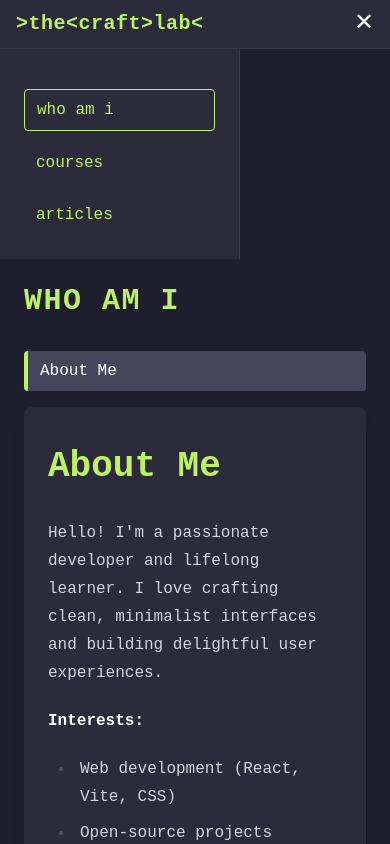
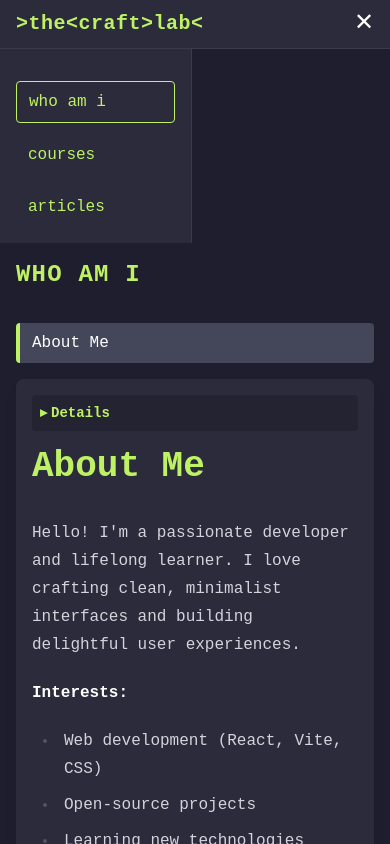
Before and after one commit to thecraftsmith/thecraftlab.io, a React (Vite) app: page / in a window 390 px wide. Both pictures are taken after a click on the button "Toggle Menu". Built offline with nearby package versions, Linux system fonts and the light colour scheme.

Commit message:
Improve mobile experience and collapsible front-matter

```diff
--- a/src/App.jsx
+++ b/src/App.jsx
@@ -69,7 +69,7 @@ export default function App() {
         </button>
       </header>
 
-      <aside className={`${sidebarOpen ? 'block' : 'hidden'} md:block bg-[#2b2b3c] border-r border-[#3a3a4d] p-6 flex flex-col gap-8 w-60 flex-shrink-0`}>
+<aside className={`${sidebarOpen ? 'block' : 'hidden'} md:block bg-[#2b2b3c] border-r border-[#3a3a4d] p-4 md:p-6 flex flex-col gap-8 w-48 md:w-60 flex-shrink-0`}>
         <div className="hidden md:block text-xl font-bold text-lime-300 tracking-wide">{'>'}the{'<'}craft{'>'}lab{'<'}</div>
         <nav className="flex flex-col gap-3 mt-4">
           {['whoami', 'courses', 'articles'].map((section) => (
@@ -86,9 +86,9 @@ export default function App() {
         </nav>
       </aside>
 
-      <main className="flex-1 overflow-y-auto p-6">
+      <main className="flex-1 overflow-y-auto p-4 md:p-6">
         <div className="max-w-3xl mx-auto space-y-8">
-          <h2 className="text-3xl font-bold text-lime-300 uppercase tracking-wider animate-slideIn">{sectionTitle}</h2>
+          <h2 className="text-2xl md:text-3xl font-bold text-lime-300 uppercase tracking-wider animate-slideIn">{sectionTitle}</h2>
           <div className="flex flex-col md:flex-row gap-4">
             <div className="flex-shrink-0 w-full md:w-48 space-y-2">
               {files.map((file) => (
@@ -103,9 +103,10 @@ export default function App() {
                 </button>
               ))}
             </div>
-            <div className="prose prose-invert prose-headings:text-lime-300 flex-1 bg-[#2b2b3c] p-6 rounded-lg shadow-lg animate-fadeIn">
+            <div className="prose prose-invert prose-headings:text-lime-300 flex-1 bg-[#2b2b3c] p-4 md:p-6 rounded-lg shadow-lg animate-fadeIn">
               {frontmatter && (
-                <div className="metadata space-y-1 mb-4 text-sm">
+                <>
+                  <div className="hidden md:block metadata space-y-1 mb-4 text-sm text-gray-400">
                     {frontmatter.created && <div><strong>Created:</strong> {frontmatter.created}</div>}
                     {frontmatter.updated && <div><strong>Last updated:</strong> {frontmatter.updated}</div>}
                     {frontmatter.version && <div><strong>Version:</strong> {frontmatter.version}</div>}
@@ -125,6 +126,30 @@ export default function App() {
                       </div>
                     )}
                   </div>
+                  <details className="md:hidden metadata mb-4 text-sm bg-[#232331] p-2 rounded">
+                    <summary className="cursor-pointer font-semibold text-lime-300">Details</summary>
+                    <div className="space-y-1 mt-2 text-gray-400">
+                      {frontmatter.created && <div><strong>Created:</strong> {frontmatter.created}</div>}
+                      {frontmatter.updated && <div><strong>Last updated:</strong> {frontmatter.updated}</div>}
+                      {frontmatter.version && <div><strong>Version:</strong> {frontmatter.version}</div>}
+                      {frontmatter.author && <div><strong>Author:</strong> {frontmatter.author}</div>}
+                      {frontmatter.references && frontmatter.references.length > 0 && (
+                        <div>
+                          <strong>References:</strong>
+                          <ul className="list-disc list-inside">
+                            {frontmatter.references.map((ref, idx) => (
+                              <li key={idx}>
+                                <a href={ref} target="_blank" rel="noopener noreferrer" className="underline text-lime-300">
+                                  {ref}
+                                </a>
+                              </li>
+                            ))}
+                          </ul>
+                        </div>
+                      )}
+                    </div>
+                  </details>
+                </>
               )}
               <ReactMarkdown remarkPlugins={[remarkGfm]}>{content}</ReactMarkdown>
             </div>
--- a/src/index.css
+++ b/src/index.css
@@ -37,3 +37,21 @@ a {
   color: inherit;
   text-decoration: none;
 }
+
+details summary {
+  list-style: none;
+  cursor: pointer;
+}
+details summary::-webkit-details-marker {
+  display: none;
+}
+details summary::before {
+  content: '▸';
+  display: inline-block;
+  margin-right: 0.25rem;
+  transform: rotate(0deg);
+  transition: transform 0.2s ease;
+}
+details[open] summary::before {
+  transform: rotate(90deg);
+}
```
Also changed, not shown: 5 other files (tests, documents, lock files or other folders). Lines whose indentation alone changed are shown as unchanged.
